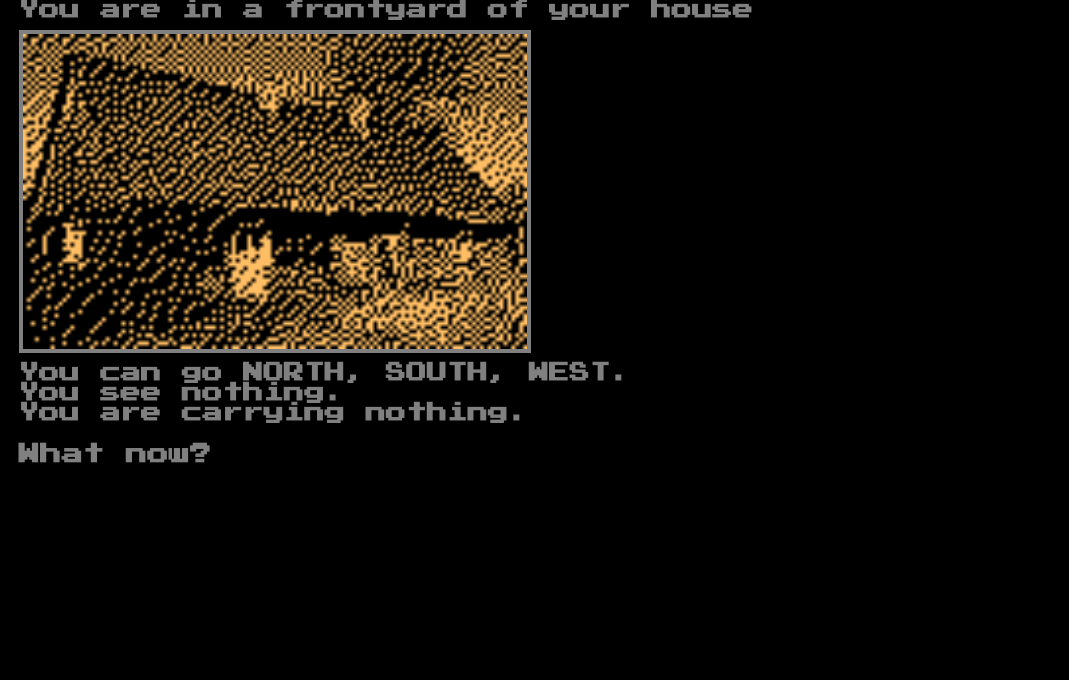
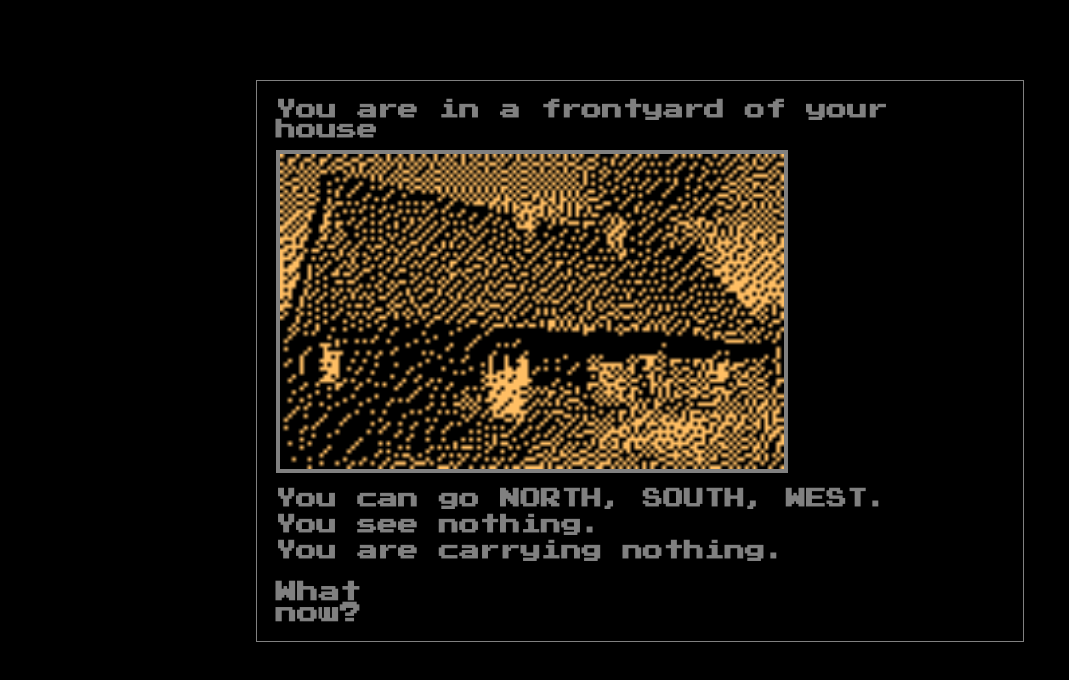
Before and after one commit to VMois/dratewka, a plain HTML site: page index.html in a window 1280 px wide. Shown: the whole page, without its empty margins (0-1069 px from the left). Drawn offline with Linux system fonts and the light colour scheme.

Commit message:
feat: Add more space between fields, center main,add borders

```diff
--- a/css/index.css
+++ b/css/index.css
@@ -43,7 +43,7 @@ body
 
     float: right;
 
-    width: 74%;
+    width: 72%;
 
     background-color: black;
 }
@@ -51,12 +51,16 @@ body
 #main
 {
     width: 768px;
-    margin-left: 1em;
+    margin: 10vh auto;
+    padding: 1em;
+    border: 0.1em solid grey;
 }
 
 #input-div
 {
     margin-top: 1em;
+    width: 100%;
+    height: 2em;
 }
 
 #input-div-text
@@ -75,3 +79,8 @@ body
     font-family: PressStart2P;
     background-color: black;
 }
+
+#location-moves, #location-items, #player-inventory-field
+{
+    margin-top: 0.3em;
+}
```
